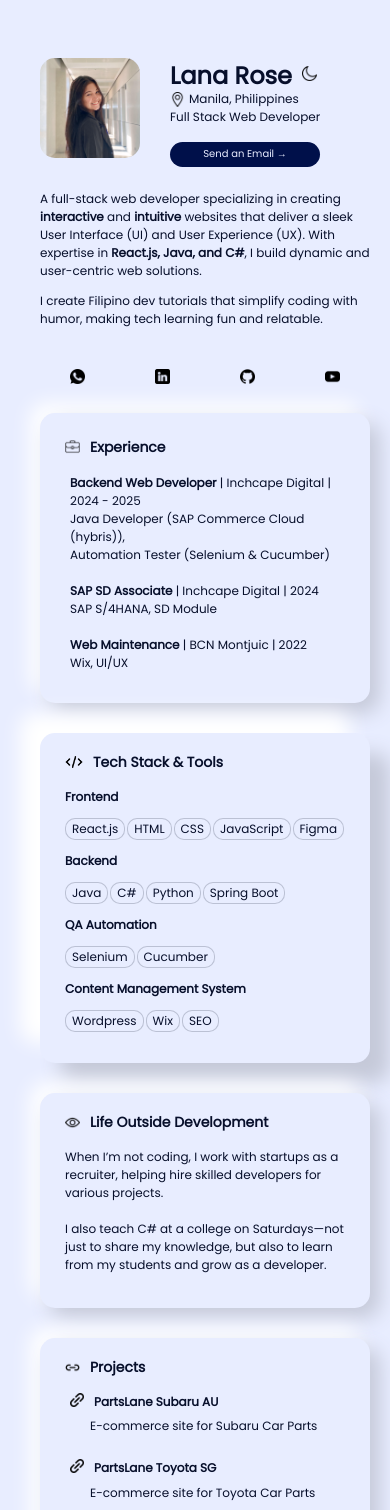
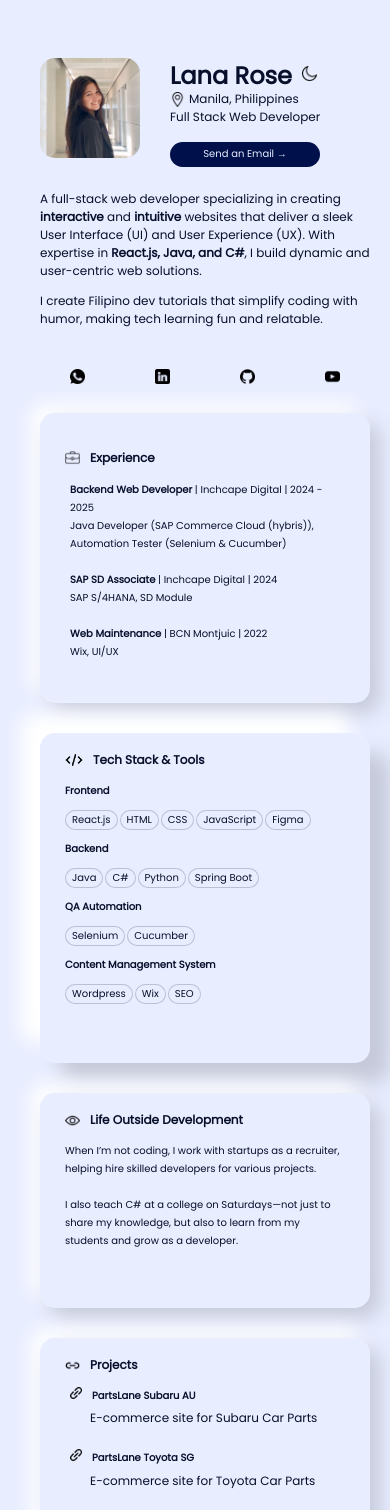
Before and after one commit to lanarosedg/About, a React (Vite) app: page / in a window 390 px wide. Shown: the top 1510 px of the page. Built offline with nearby package versions, Linux system fonts and the light colour scheme.

Commit message:
Font size modifications

```diff
--- a/src/index.css
+++ b/src/index.css
@@ -221,13 +221,13 @@
   flex-wrap: wrap;
   align-items: center;
   gap: 10px;
-  font-size: 14px;
+  font-size: 12px;
   font-weight: bold;
   line-height: 0;
 }
 
 .techEndTitle {
-  font-size: 12px;
+  font-size: 10px;
   font-weight: bolder;
 }
 
@@ -236,7 +236,7 @@
   flex-direction: row;
   align-items: center;
   gap: 3px;
-  font-size: 12px;
+  font-size: 10px;
 }
 
 .techLogo {
@@ -256,7 +256,7 @@
   border-style: solid;
   border-width: 1px;
   border-color: rgba(7, 15, 43, 0.2);
-  font-size: 12px;
+  font-size: 10px;
 }
 
 .dark .techEndButton {
@@ -291,7 +291,7 @@
 }
 
 .lifeOutsideText {
-  font-size: 12px;
+  font-size: 10px;
 }
 
 /*           */
@@ -321,7 +321,7 @@
 }
 
 .linkText {
-  font-size: 12px;
+  font-size: 10px;
   padding-left: 30px;
   margin-top: -2%;
 }
@@ -331,13 +331,13 @@
   flex-direction: row;
   align-items: center;
   gap: 10px;
-  font-size: 12px;
+  font-size: 10px;
   font-weight: bold;
 }
 
 .logoLink {
-  height: 14px;
-  width: 14px;
+  height: 12px;
+  width: 12px;
 }
 
 /*           */
@@ -517,11 +517,11 @@
     }
 
     .experienceTitle {
-      font-size: 14px;
+      font-size: 12px;
     }
 
     .jobTitle {
-      font-size: 12px;
+      font-size: 10px;
       padding-left: 5px;
     }
 
@@ -569,7 +569,7 @@
     }
 
     .lifeOutsideText {
-      font-size: 12px;
+      font-size: 10px;
     }
 
     /*           */
```
